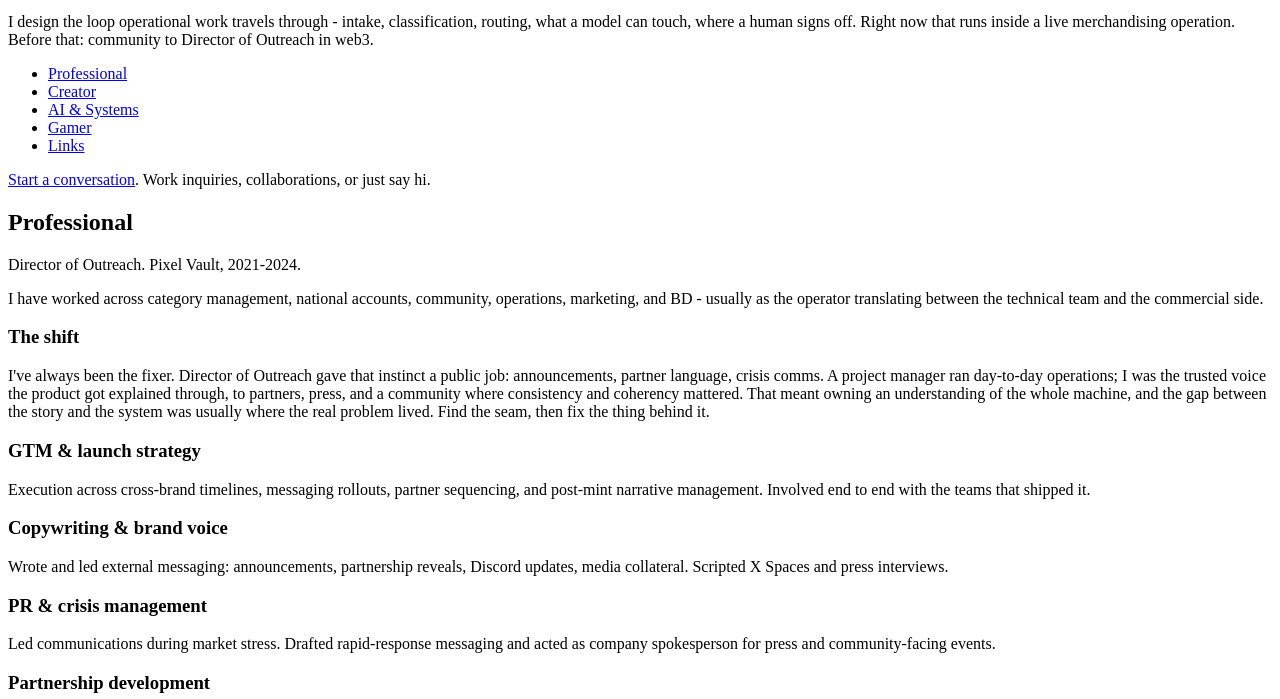
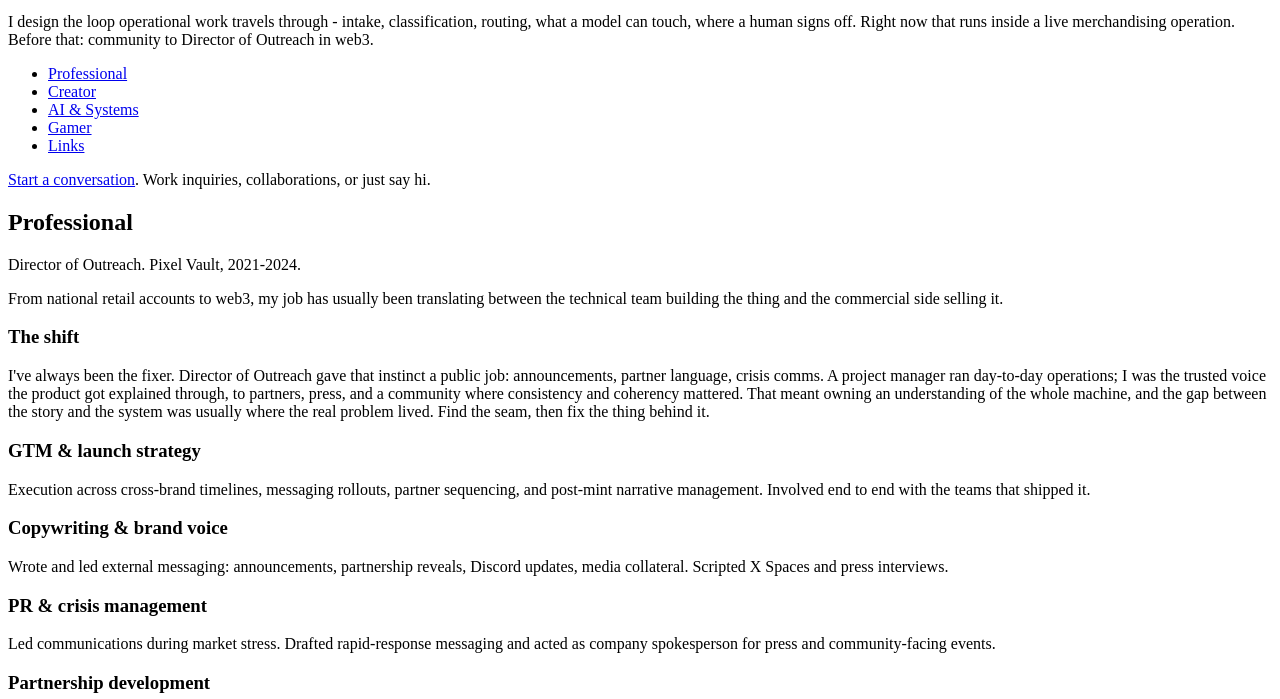
Before and after one commit to VGFreakXBL/simple-videogamefreak, a plain HTML site: page index.html in a window 1280 px wide. Shown: the part 101-800 px from the top of the page. Drawn offline with Linux system fonts and the light colour scheme.

Commit message:
Match the main site's tightened professional bio

```diff
--- a/index.html
+++ b/index.html
@@ -25,7 +25,7 @@
 
     <h2 id="professional">Professional</h2>
     <p>Director of Outreach. Pixel Vault, 2021-2024.</p>
-    <p>I have worked across category management, national accounts, community, operations, marketing, and BD - usually as the operator translating between the technical team and the commercial side.</p>
+    <p>From national retail accounts to web3, my job has usually been translating between the technical team building the thing and the commercial side selling it.</p>
 
     <h3>The shift</h3>
     <p>I've always been the fixer. Director of Outreach gave that instinct a public job: announcements, partner language, crisis comms. A project manager ran day-to-day operations; I was the trusted voice the product got explained through, to partners, press, and a community where consistency and coherency mattered. That meant owning an understanding of the whole machine, and the gap between the story and the system was usually where the real problem lived. Find the seam, then fix the thing behind it.</p>
```
